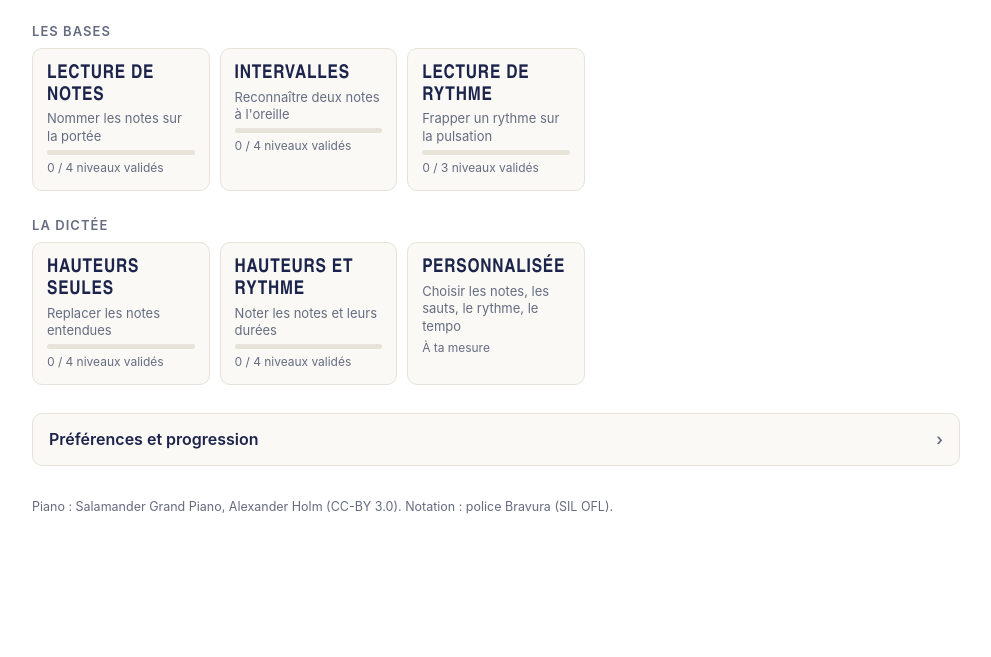
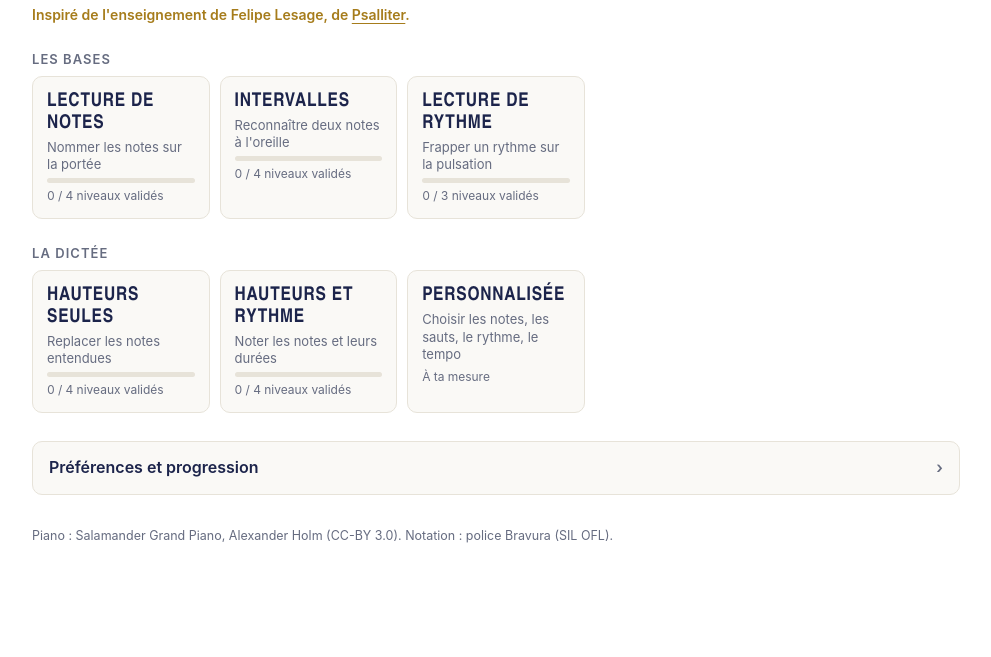
Before and after one commit to jeremyCerate/solfege, a plain HTML site: page index.html in a window 1280 px wide. Shown: the part 143-800 px from the top of the page, without its empty margins (144-1135 px from the left). Drawn offline with Linux system fonts and the light colour scheme; no server answers.

Commit message:
Accueil : mention de l'enseignement de Felipe Lesage (Psalliter)
Co-Authored-By: Claude Fable 5.2 <noreply@anthropic.com>

```diff
--- a/js/app.js
+++ b/js/app.js
@@ -87,6 +87,7 @@ function renderHome() {
         <p class="eyebrow">Solfège</p>
         <h1>Lire, entendre, écrire</h1>
         <p class="lede">Commence par les bases, puis passe à la dictée. Tout est en do majeur.</p>
+        <p class="inspire">Inspiré de l'enseignement de Felipe Lesage, de <a href="https://www.psalliter.fr/" target="_blank" rel="noopener">Psalliter</a>.</p>
       </header>
       <section>
         <h2>Les bases</h2>
--- a/styles.css
+++ b/styles.css
@@ -46,6 +46,8 @@ h1, h2, h3, p { margin: 0; }
 .eyebrow { font-size: 12px; letter-spacing: 0.14em; text-transform: uppercase; color: var(--accent-text); font-weight: 600; }
 h1 { font: 600 36px/1.1 var(--serif); margin: 4px 0 10px; text-wrap: balance; }
 .lede { color: var(--muted); max-width: 54ch; }
+.inspire { margin-top: 8px; font-size: 14px; color: var(--accent-text); font-weight: 600; }
+.inspire a { color: inherit; text-decoration: underline; text-underline-offset: 3px; }
 .home section { margin-top: 28px; }
 h2 { font: 600 13px/1 var(--sans); letter-spacing: 0.08em; text-transform: uppercase; color: var(--muted); margin-bottom: 10px; }
 .levels { display: grid; gap: 10px; grid-template-columns: repeat(auto-fill, minmax(280px, 1fr)); }
--- a/sw.js
+++ b/sw.js
@@ -1,5 +1,5 @@
 // Hors-ligne : le réseau d'abord (pour toujours avoir la dernière version), le cache en secours.
-const CACHE = 'solfege-v7';
+const CACHE = 'solfege-v8';
 const ASSETS = [
   './', 'index.html', 'styles.css', 'manifest.webmanifest',
   'js/app.js', 'js/music.js', 'js/audio.js', 'js/staff.js', 'js/learn.js',
```
